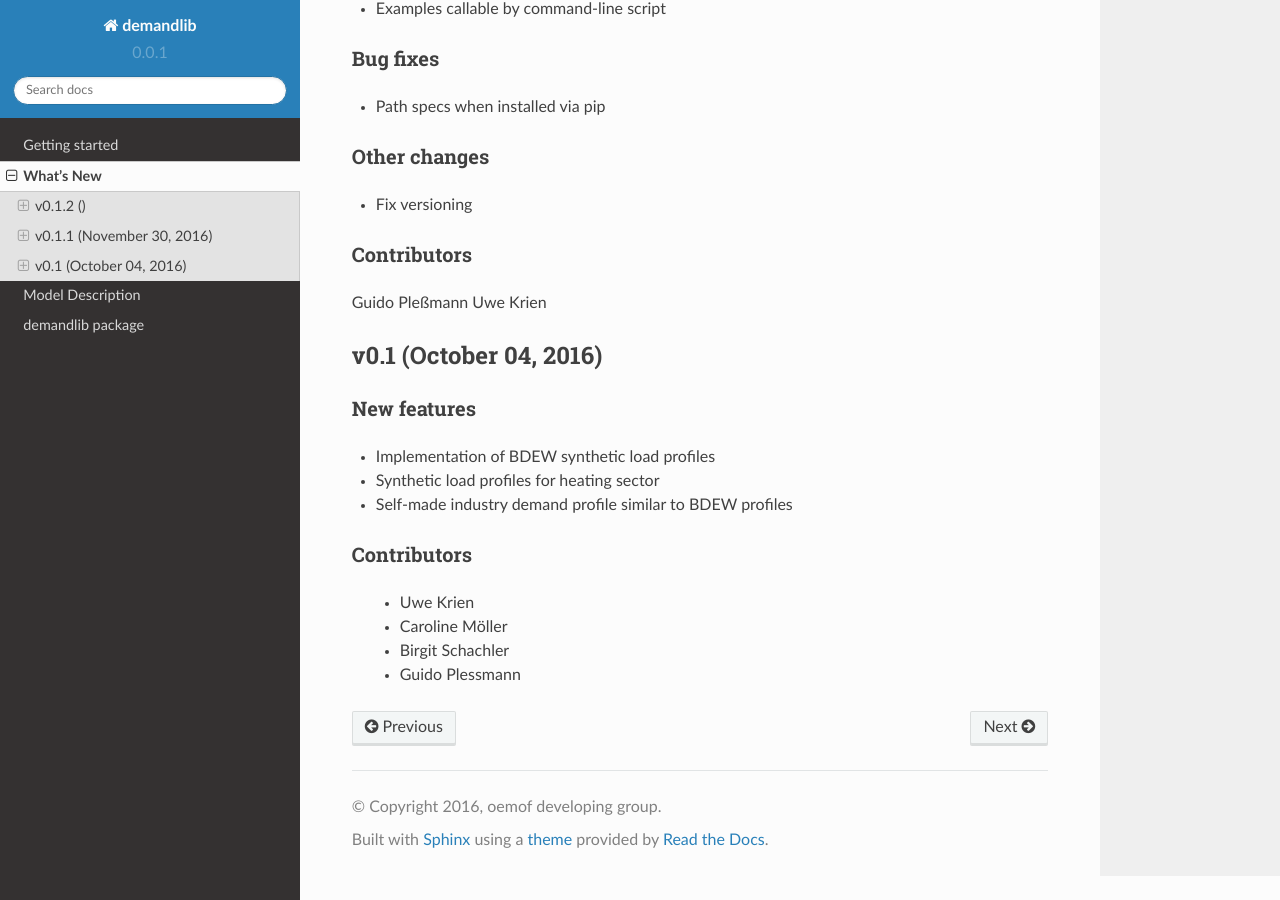
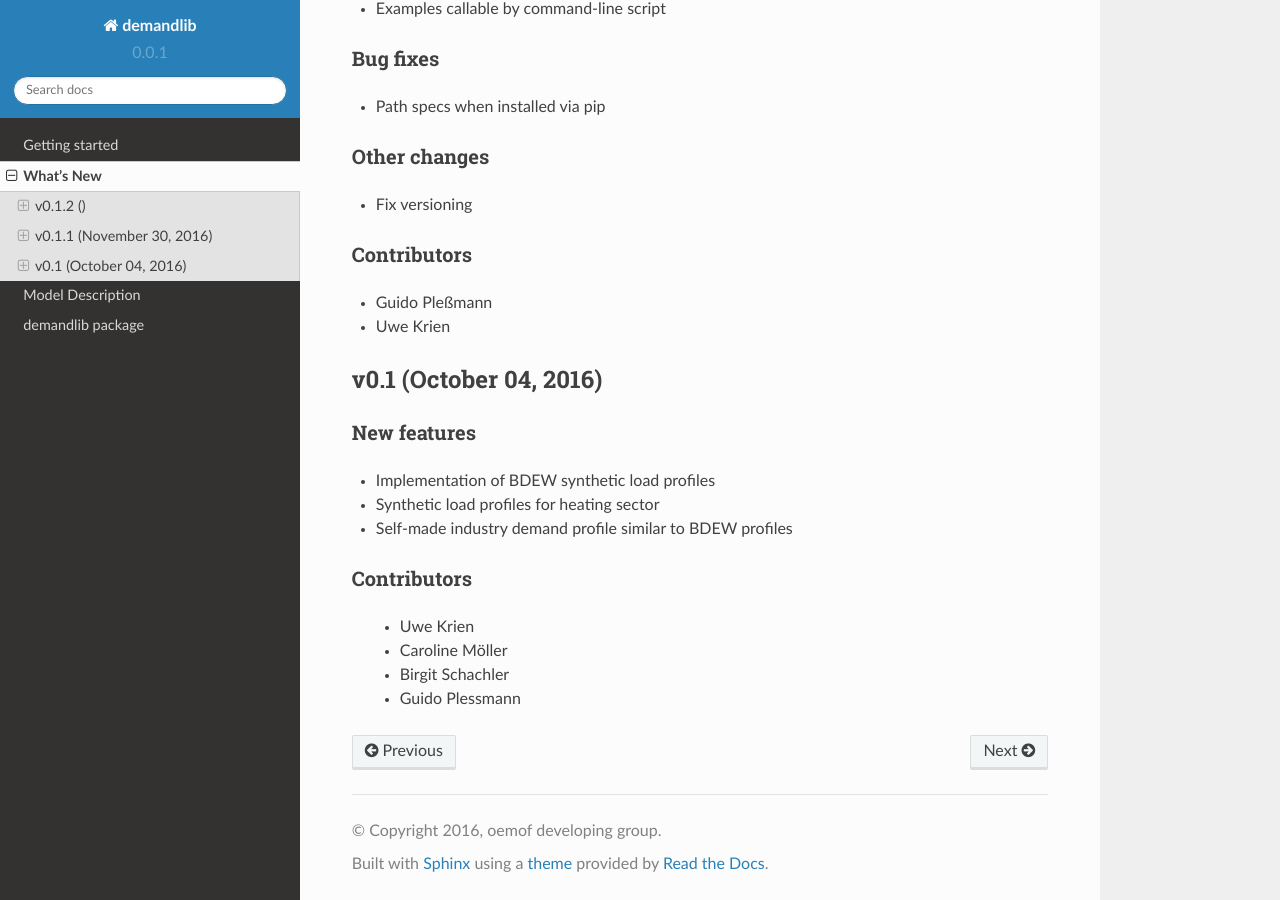
Before and after one commit to oemof/demandlib, a Sphinx documentation site: the page built from doc/whats_new.rst, in a window 1280 px wide and 900 px high, scrolled down 805 px. Built offline with Sphinx 7.4.7 and the Read the Docs theme 2.0.0, drawn with Linux system fonts in a browser that asks for light colours; formulas are drawn with MathJax 3.

Commit message:
fix list

```diff
--- a/doc/whatsnew/v011.txt
+++ b/doc/whatsnew/v011.txt
@@ -21,5 +21,5 @@ Other changes
 
 Contributors
 ############
-Guido Pleßmann
-Uwe Krien
+* Guido Pleßmann
+* Uwe Krien
```
